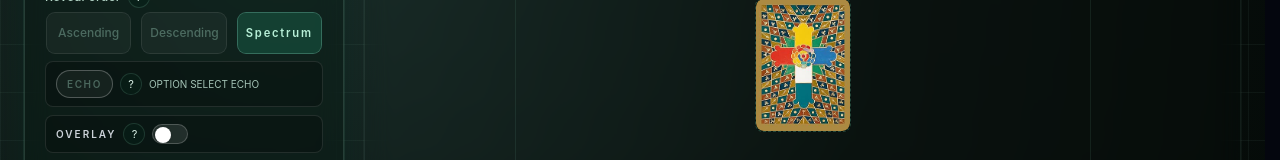
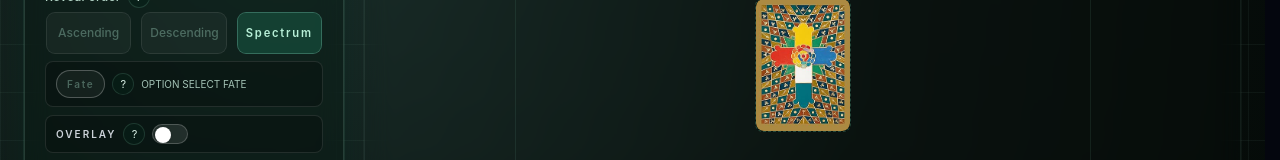
Before and after one commit to kiyotam23/thoth-tarot-spread, a Next.js app: page / in a window 1280 px wide. Both pictures are taken after a click on the button "Spectrum". Shown: the part 148-308 px from the top of the page. Built offline with nearby package versions, Linux system fonts and the light colour scheme.

Commit message:
UI improve

```diff
--- a/app/page.tsx
+++ b/app/page.tsx
@@ -1315,7 +1315,7 @@ export default function Page() {
                   type="button"
                   role="switch"
                   aria-checked={echoEnabled}
-                  aria-label={echoEnabled ? "Disable ECHO option" : "Enable ECHO option"}
+                  aria-label={echoEnabled ? "Disable Fate option" : "Enable Fate option"}
                   disabled={echoLocked}
                   onClick={() => {
                     setEchoEnabled((v) => {
@@ -1333,16 +1333,16 @@ export default function Page() {
                       : "border-white/25 bg-white/5 spread-txt-faint"
                   ].join(" ")}
                 >
-                  ECHO
+                  Fate
                 </button>
-                <HelpIconButton label="Help: ECHO seed option" onClick={() => setIsEchoHelpOpen(true)} />
+                <HelpIconButton label="Help: Fate option" onClick={() => setIsEchoHelpOpen(true)} />
                 {echoEnabled ? (
                   <select
                     className="min-w-0 flex-1 rounded-md border border-white/20 bg-black/35 px-2 py-1 text-xs text-slate-100/95 outline-none focus:border-indigo-300/60"
                     value={echoCardId ?? ""}
                     onChange={(e) => setEchoCardId(e.target.value || null)}
                     disabled={echoLocked}
-                    aria-label="Choose ECHO zodiac major"
+                    aria-label="Choose Fate zodiac major"
                   >
                     <option value="" disabled>
                       Select one...
@@ -1354,7 +1354,7 @@ export default function Page() {
                     ))}
                   </select>
                 ) : (
-                  <p className="spread-hint text-[10px] leading-tight opacity-90">OPTION SELECT ECHO</p>
+                  <p className="spread-hint text-[10px] leading-tight opacity-90">OPTION SELECT FATE</p>
                 )}
               </div>
             </div>
@@ -1655,9 +1655,9 @@ export default function Page() {
       ) : null}
 
       {isEchoHelpOpen ? (
-        <SpreadDialog aria-label="ECHO seed help" z="help" maxWidth="md" onClose={() => setIsEchoHelpOpen(false)}>
+        <SpreadDialog aria-label="Fate option help" z="help" maxWidth="md" onClose={() => setIsEchoHelpOpen(false)}>
           <div className={spread.modalHeader}>
-            <h3 className="spread-triad text-base font-semibold">ECHO Seed Option</h3>
+            <h3 className="spread-triad text-base font-semibold">Fate Option</h3>
             <ModalCloseButton onClick={() => setIsEchoHelpOpen(false)} />
           </div>
           <div className="spread-hint mt-3 space-y-2 text-sm leading-relaxed">
```
